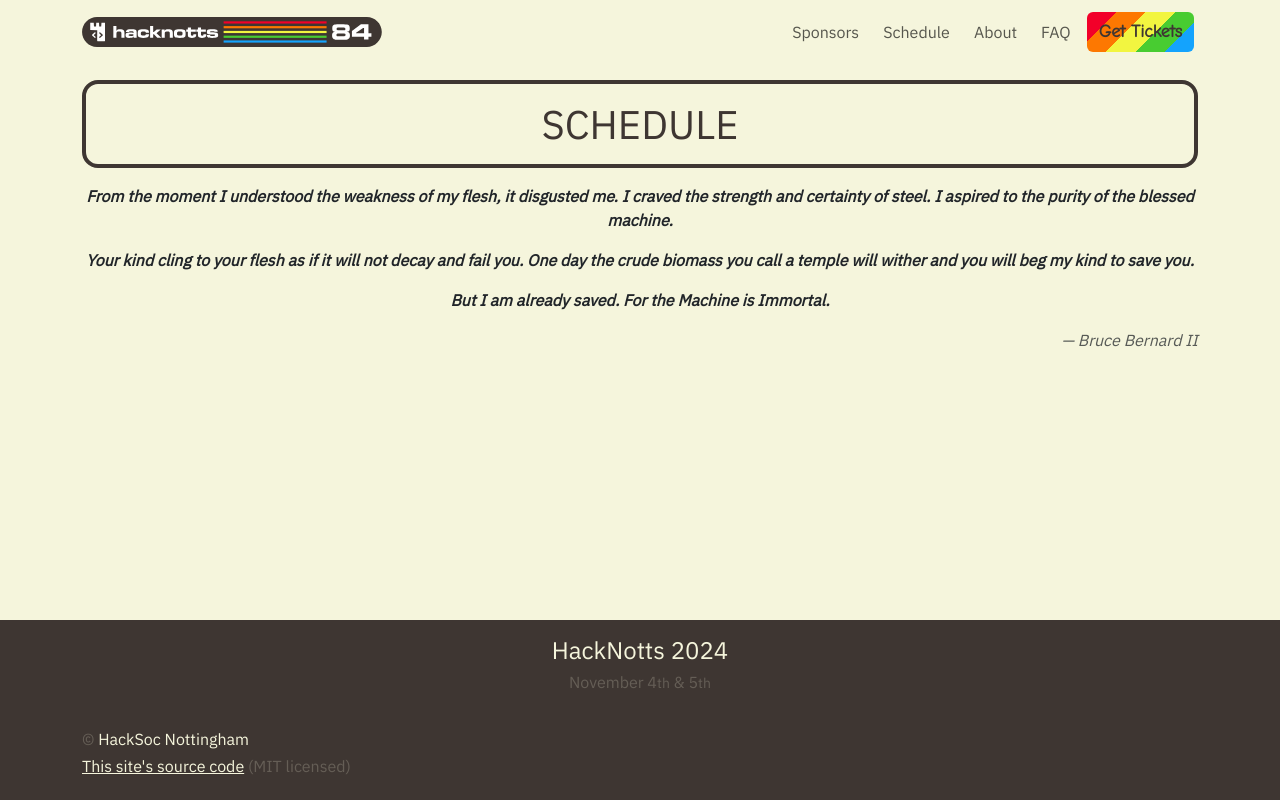
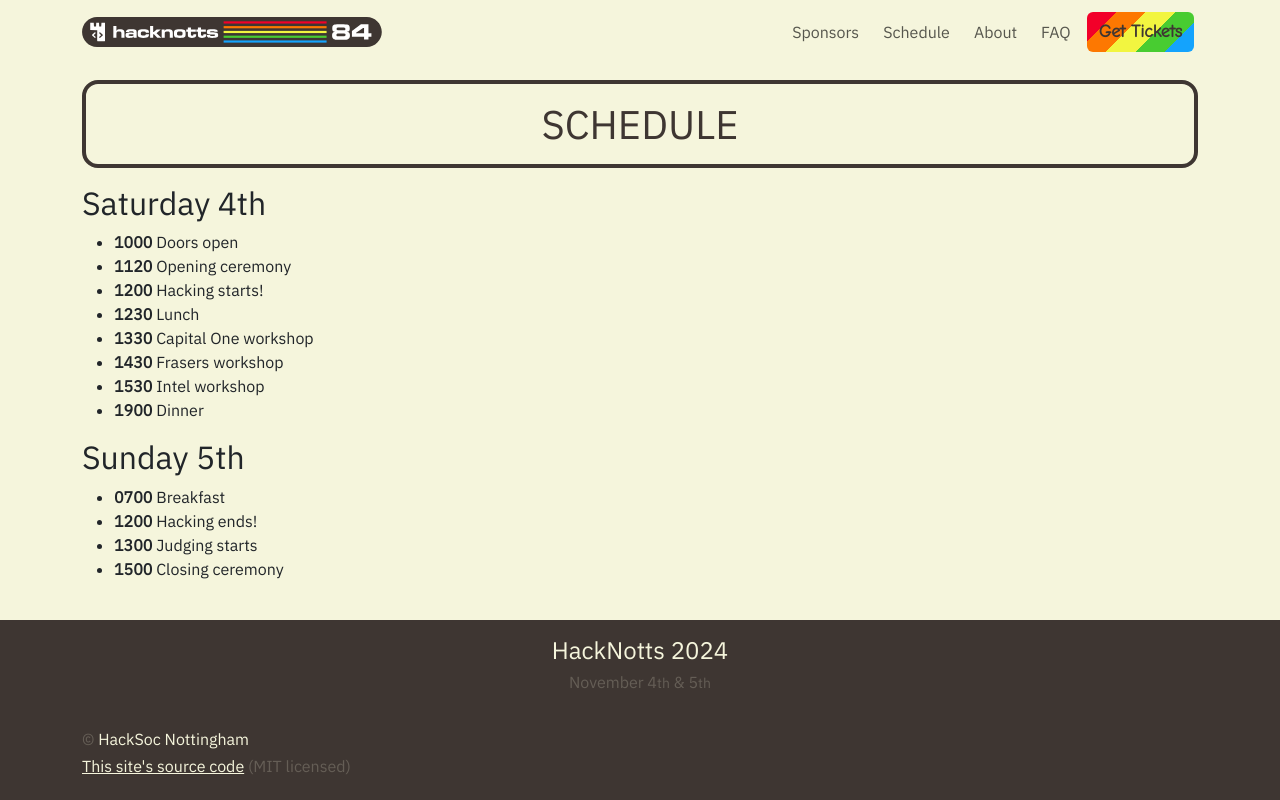
Before and after one commit to HackSocNotts/hacknotts.com, a React (Vite) app: page /schedule in a window 1280 px wide. Built offline with nearby package versions, Linux system fonts and the light colour scheme.

Commit message:
Add schedule (#132)

```diff
--- a/src/views/schedule.tsx
+++ b/src/views/schedule.tsx
@@ -2,25 +2,31 @@
 import HackNottsSectionHeader from "@components/shared/HackNottsSectionHeader";
 import { Container } from "react-bootstrap";
 
-function Schedule() : JSX.Element {
+function Schedule(): JSX.Element {
     return <HackNottsDecoratedPage>
         <Container>
             <HackNottsSectionHeader
                 title="Schedule"
                 id="schedule"
             />
-            <div className="text-center fw-bold fst-italic">
-                <p>
-                    From the moment I understood the weakness of my flesh, it disgusted me. I craved the strength and certainty of steel. I aspired to the purity of the blessed machine.
-                </p>
-                <p>
-                    Your kind cling to your flesh as if it will not decay and fail you. One day the crude biomass you call a temple will wither and you will beg my kind to save you.
-                </p>
-                <p>
-                    But I am already saved. For the Machine is Immortal.
-                </p>
-            </div>
-            <p className="text-end text-muted fst-italic">&mdash; Bruce Bernard II</p>
+            <h2>Saturday 4th</h2>
+            <ul>
+                <li><b>1000</b> Doors open</li>
+                <li><b>1120</b> Opening ceremony</li>
+                <li><b>1200</b> Hacking starts!</li>
+                <li><b>1230</b> Lunch</li>
+                <li><b>1330</b> Capital One workshop</li>
+                <li><b>1430</b> Frasers workshop</li>
+                <li><b>1530</b> Intel workshop</li>
+                <li><b>1900</b> Dinner</li>
+            </ul>
+            <h2>Sunday 5th</h2>
+            <ul>
+                <li><b>0700</b> Breakfast</li>
+                <li><b>1200</b> Hacking ends!</li>
+                <li><b>1300</b> Judging starts</li>
+                <li><b>1500</b> Closing ceremony</li>
+            </ul>
         </Container>
     </HackNottsDecoratedPage>
 }
```
